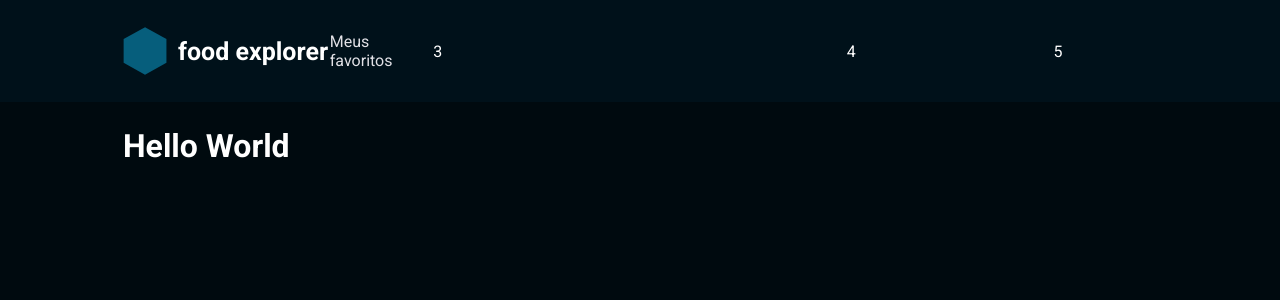
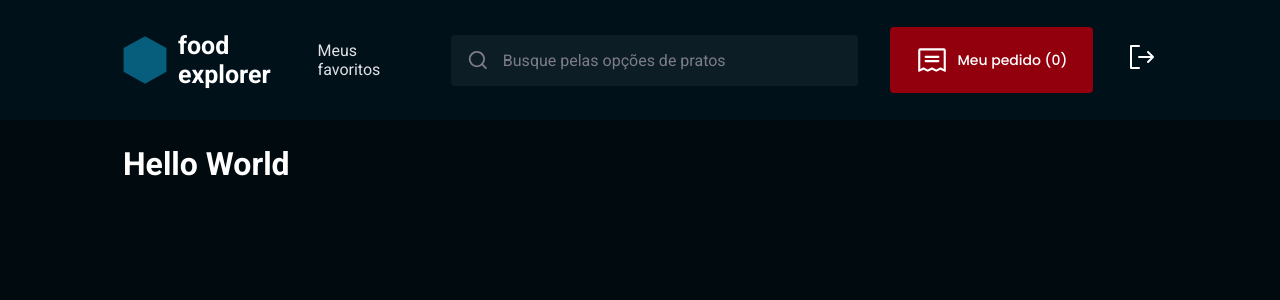
Before and after one commit to leandro4silva/food-explorer-frontend, a React (Vite) app: page / in a window 1280 px wide. Shown: the top 300 px of the page. Built offline with nearby package versions, Linux system fonts and the light colour scheme.

Commit message:
feat: navbar to  app routes

```diff
--- a/package.json
+++ b/package.json
@@ -9,8 +9,10 @@
     "preview": "vite preview"
   },
   "dependencies": {
+    "@phosphor-icons/react": "^2.0.6",
     "react": "^18.2.0",
     "react-dom": "^18.2.0",
+    "react-icons": "^4.8.0",
     "react-router-dom": "^6.8.2",
     "styled-components": "^5.3.6"
   },
--- a/src/components/Button/index.tsx
+++ b/src/components/Button/index.tsx
@@ -1,13 +1,15 @@
-import { ButtonHTMLAttributes } from "react";
+import React, { ButtonHTMLAttributes } from "react";
 import { Container } from "./styles";
 
 interface ButtonProps extends ButtonHTMLAttributes<HTMLButtonElement>{
-    text: string
+    text: string,
+    Icon?: React.ElementType,
 }
 
-export function Button({ text, ...rest }:ButtonProps){
+export function Button({Icon, text, ...rest }:ButtonProps){
     return(
-        <Container {...rest}>
+        <Container hasIcon={Icon ? true : false}>
+            {Icon && <Icon size={34} />}
             { text }
         </Container>
     );
--- a/src/components/Button/styles.ts
+++ b/src/components/Button/styles.ts
@@ -1,6 +1,10 @@
 import styled from "styled-components";
 
-export const Container = styled.button`
+interface ButtonProps{
+    hasIcon: boolean
+}
+
+export const Container = styled.button<ButtonProps>`
     background-color: ${({theme}) => theme.COLORS.BACKGROUND_RED_900};
     border-radius: 0.4rem;
     display: flex;
@@ -13,4 +17,6 @@ export const Container = styled.button`
     font-size: 1.4rem;
     border: none;
     color: #fff;
+    width: 100%;
+    gap: ${({hasIcon}) => hasIcon ? '0.8rem' : '0rem'};
 `
--- a/src/components/Header/index.tsx
+++ b/src/components/Header/index.tsx
@@ -1,25 +1,38 @@
-import { Container, Nav, ListItens, Logo, NavItem, Link } from "./styles"
+import { Container, Nav, ListItens, Logo, NavItem, Link, SignOutButton } from "./styles"
+import { Input } from "../Input";
+import { Button } from "../Button";
 import Polygon from '../../assets/logo/Polygon.svg';
+import {FiSearch} from 'react-icons/fi'
+import {Receipt, SignOut} from '@phosphor-icons/react'
 
-export function Header(){
-    return(
+
+export function Header() {
+    return (
         <Container>
             <Nav>
                 <ListItens>
                     <Logo>
                         <Link className="logo" href="">
-                            <img src={Polygon} alt="Poligono azul"/>
+                            <img src={Polygon} alt="Poligono azul" />
                             <h2>food explorer</h2>
                         </Link>
                     </Logo>
                     <NavItem>
-                        <Link className="item" href="">
+                        <Link href="">
                             Meus favoritos
                         </Link>
                     </NavItem>
-                    <li className="item">3</li>
-                    <li className="item">4</li>
-                    <li className="item">5</li>
+                    <NavItem>
+                        <Input Icon={FiSearch} placeholder="Busque pelas opções de pratos"/>
+                    </NavItem>
+                    <NavItem>
+                        <Button Icon={Receipt} text="Meu pedido (0)" />
+                    </NavItem>
+                    <NavItem>
+                        <SignOutButton title="Sair">
+                            <SignOut size={32} />
+                        </SignOutButton>
+                    </NavItem>
                 </ListItens>
             </Nav>
         </Container>
--- a/src/components/Header/styles.ts
+++ b/src/components/Header/styles.ts
@@ -14,7 +14,8 @@ export const Nav = styled.nav`
 export const ListItens = styled.ul`
     display: grid;
     align-items: center;
-    grid-template-columns: 2fr 1fr 4fr 2fr 1fr;
+    grid-template-columns: 1.6fr 1fr 4fr 2fr 0.2fr;
+    column-gap: 3.2rem;
 `
 
 export const Logo = styled.li`
@@ -22,7 +23,6 @@ export const Logo = styled.li`
         display: flex;
         align-items: center;
         gap: 1.1rem;
-
         > h2{
             font: 700 2.5rem 'Roboto',sans-serif;
             line-height: 2.9rem;
@@ -34,14 +34,16 @@ export const Logo = styled.li`
 export const NavItem = styled.li`
     display: flex;
     align-items: center;
-    justify-content: center;
-
-    .item{
-        color: ${({ theme }) => theme.COLORS.TEXT_GRAY_700};
-        font: 400 1.6rem 'Roboto', sans-serif;
-    }
+    width: 100%;
 `
 
 export const Link = styled.a`
+    color: ${({ theme }) => theme.COLORS.TEXT_GRAY_700};
+    font: 400 1.6rem 'Roboto', sans-serif;
+`
 
+export const SignOutButton = styled.button`
+    color: ${({theme}) => theme.COLORS.TEXT_WHITE};
+    background: transparent;
+    border: none;
 `
--- a/src/components/Input/index.tsx
+++ b/src/components/Input/index.tsx
@@ -1,15 +1,21 @@
 import { InputHTMLAttributes } from "react"
 import { Container } from "./styles"
+import { IconType } from 'react-icons'
 
 interface InputProps extends InputHTMLAttributes<HTMLInputElement>{
-    label: string,
+    label?: string,
+    Icon?: IconType
 }
 
-export function Input({label, ...rest} : InputProps) {
+export function Input({ Icon, label, ...rest } : InputProps) {
     return (
         <Container>
-            <label htmlFor="name">{label}</label>
-            <input type="text" {...rest}/>
+            {/* { label && <label htmlFor="name">{label}</label> }
+             */}
+             <div>
+                { Icon && <Icon size={24}/> }
+                <input type="text" {...rest}/>
+            </div>
         </Container>
     )
 }
--- a/src/components/Input/styles.ts
+++ b/src/components/Input/styles.ts
@@ -5,16 +5,26 @@ export const Container = styled.div`
     flex-direction: column;
     gap: 0.8rem;
     text-align: left;
+    width: 100%;
 
     > label{
         font: 400 1.6rem 'Roboto',sans-serif;
         line-height: 1.6rem;
-        color: ${({theme}) => theme.COLORS.TEXT_GRAY_800};
+        color: ${({ theme }) => theme.COLORS.TEXT_GRAY_800};
     }
 
+    > div{
+        width: 100%;
+        display: flex;
+        align-items: center;
+        background-color: ${({ theme }) => theme.COLORS.BACKGROUND_500};
+        border: none;
+        border-radius: 0.4rem;
+
         > input{
+            width: 100%;
             background: transparent;
-        border: 1px solid #FFFFFF;
+            border: none;
             border-radius: 0.8rem;
             padding: 1.6rem 1.4rem;
             color: #FFFFFF;
@@ -24,7 +34,16 @@ export const Container = styled.div`
             &::placeholder{
                 font: 400 1.6rem 'Roboto',sans-serif;
                 line-height: 1.6rem;
-            color: ${({theme}) => theme.COLORS.TEXT_GRAY_900};
+                color: ${({ theme }) => theme.COLORS.TEXT_GRAY_900};
             }
         }
+
+        > svg{
+            margin-left: 1.6rem;
+            color: ${({ theme }) => theme.COLORS.TEXT_GRAY_900};
+        }
+    }
+
+
+
 `
--- a/src/pages/SignIn/styles.ts
+++ b/src/pages/SignIn/styles.ts
@@ -57,7 +57,7 @@ export const Content = styled.div`
 export const Form = styled.form`
     display: flex;
     flex-direction: column;
-    gap: clamp(1rem, 0.6rem + 2vh, 3.2rem);
+    gap: clamp(1rem, 2.8rem + 1vh, 3.2rem);
     margin-top: clamp(2.2rem, 0.2rem + 0vh, 3.2rem);
     max-height: 100%;
     max-width: 100%;
```
Also changed, not shown: 1 other file (tests, documents, lock files or other folders). Lines whose indentation alone changed are shown as unchanged.
